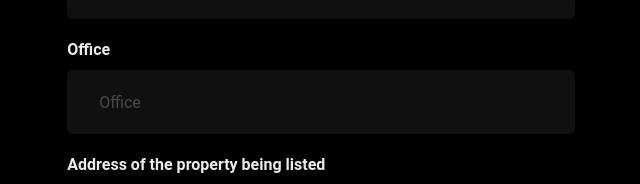
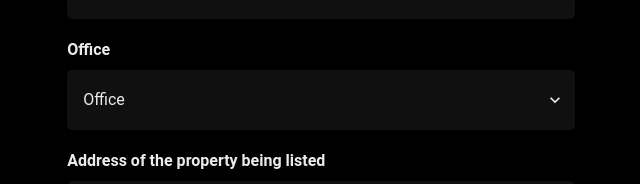
Before and after one commit to Halo-AML-Apps/cdd-halo-aml, a Next.js app: page / in a window 1280 px wide. Shown: the part 258-442 px from the top of the page, without its empty margins (319-959 px from the left). Built offline with nearby package versions, Linux system fonts and the light colour scheme.

Commit message:
office list added

```diff
--- a/src/components/form/index.tsx
+++ b/src/components/form/index.tsx
@@ -1,4 +1,11 @@
-import { Button, Flex, Input, Textarea, VStack } from "@chakra-ui/react";
+import {
+  Button,
+  Flex,
+  Input,
+  Select,
+  Textarea,
+  VStack,
+} from "@chakra-ui/react";
 import { ReactNode } from "react";
 import {
   FormProvider,
@@ -86,13 +93,32 @@ export const UserDetails: React.FC<{ onSubmit: (v: FormType) => void }> = ({
         </Field>
 
         <Field name="office" id="office" label="Office">
-          <Input
+          <Select
+            bg="#101010"
+            borderRadius={5}
             id="office"
-            placeholder="Office"
+            h={"60px"}
+            border={"none"}
             {...methods.register("office", {
               required: "Office is required",
             })}
-          />
+            placeholder="Office"
+          >
+            {[
+              "City",
+              "Kilbirnie",
+              "Khandallah",
+              "Karori",
+              "Johnsonville",
+              "Lower Hutt",
+              "Upper Hutt",
+              "Masterton",
+            ].map((value) => (
+              <option key={value} value={value}>
+                {value}
+              </option>
+            ))}
+          </Select>
         </Field>
 
         <Field
```
